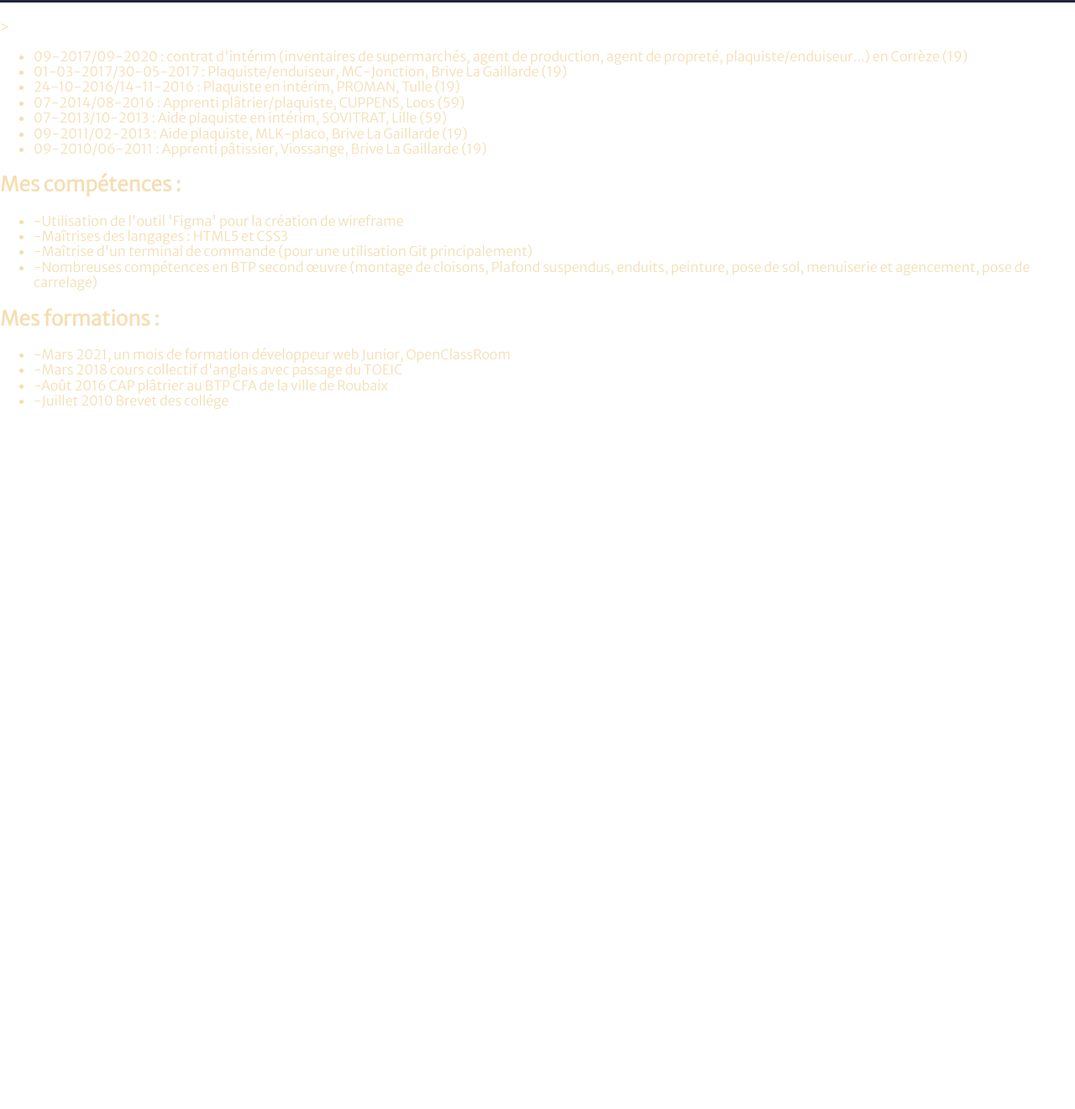
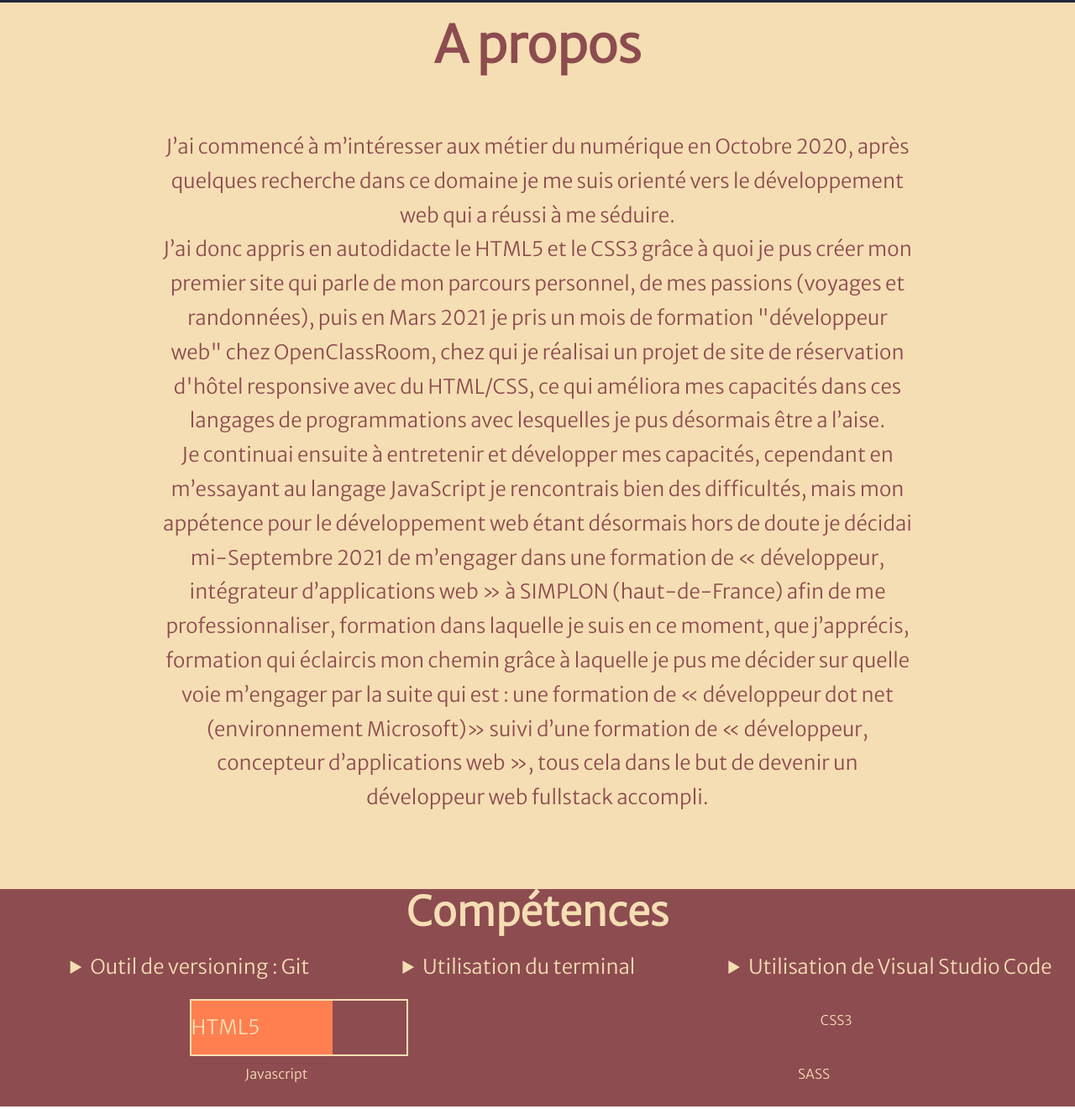
Before and after one commit to belmehd/mon-cv-dev-web-junior, a website built with Parcel: page index.html in a window 1280 px wide. Shown: the part 984-2305 px from the top of the page at 84% size. Before the commit the page ends 1487 px from the top, so only its background shows below. Built offline with nearby package versions, Linux system fonts and the light colour scheme.

Commit message:
ajout html-css des sections à propos et compétences

```diff
--- a/css/mon-cv-dev-web-junior.css
+++ b/css/mon-cv-dev-web-junior.css
@@ -114,3 +114,59 @@
     border: 5px double;
 }
     /*/section photo + résaux*/
+    /*section A propos*/
+.apropos{
+    margin: 0%;
+    padding-bottom: 5%;
+    padding-right: 15%;
+    text-align: center;
+    padding-left: 15%;
+    font-size: 150%;
+    line-height: 1.7;
+    background-color: wheat;
+    color: #8d4c50;
+}
+.apropos h2{
+    font-size: 250%;
+    margin-top: 0%;
+}
+    /*/section A propos*/
+    /*section competence*/
+.competence{
+    display: flex;
+    flex-direction: column;
+    background-color: #8d4c50;
+}
+.competence h2{
+    text-align: center;
+    margin: 0%;
+    font-size: 300%;
+}
+.competence ul{
+    display: flex;
+    justify-content: space-around;
+    width: 100%;
+    list-style-type: disclosure-closed;
+    font-size: 150%;
+}
+.a{
+    display: flex;
+    height: 4em;
+    justify-content: space-around;
+}
+.html{
+    margin: 0%;
+    width: 20%;
+    border: 2px solid;
+    display: flex;
+    font-size: 150%;
+    align-items: center;
+    height: 100%;
+}
+.html figcaption{
+    align-items: center;
+    width: 7em;
+    background-color: coral;
+    display: flex;
+    height: 100%
+}
--- a/index.html
+++ b/index.html
@@ -74,7 +74,46 @@
     </section>
 
     <section class="apropos">
+      <h2>A propos</h2>
+      <p>
+        J’ai commencé à m’intéresser aux métier du numérique en Octobre 2020,
+        après quelques recherche dans ce domaine je me suis orienté vers le développement web qui a réussi à me séduire.<br>
+        J’ai donc appris en autodidacte le HTML5 et le CSS3 grâce à quoi je pus créer mon premier site qui parle de mon parcours personnel,
+        de mes passions (voyages et randonnées), puis en Mars 2021 je pris un mois de formation "développeur web" chez OpenClassRoom,
+        chez qui je réalisai un projet de site de réservation d'hôtel responsive avec du HTML/CSS,
+        ce qui améliora mes capacités dans ces langages de programmations avec lesquelles je pus désormais être a l’aise.<br>
+        Je continuai ensuite à entretenir et développer mes capacités, cependant en m’essayant au langage JavaScript je rencontrais bien des difficultés,
+        mais mon appétence pour le développement web étant désormais hors de doute je décidai mi-Septembre 2021 de m’engager dans une formation de « développeur,
+        intégrateur d’applications web » à SIMPLON (haut-de-France) afin de me professionnaliser, formation dans laquelle je suis en ce moment, que j’apprécis,
+        formation qui éclaircis mon chemin grâce à laquelle je pus me décider sur quelle voie m’engager par la suite qui est :
+        une formation de « développeur dot net (environnement Microsoft)» suivi d’une formation de « développeur, concepteur d’applications web »,
+        tous cela dans le but de devenir un développeur web fullstack accompli.
+      </p>
+    </section>
 
+    <section class="competence">
+      <h2>Compétences</h2>
+      <ul>
+        <li>Outil de versioning : Git</li>
+        <li>Utilisation du terminal</li>
+        <li>Utilisation de Visual Studio Code</li>
+      </ul>
+      <div class="a">
+        <figure class="html">
+          <figcaption>HTML5</figcaption>
+        </figure>
+        <figure>
+          <figcaption>CSS3</figcaption>
+        </figure>
+      </div>
+      <div class="a">
+        <figure>
+          <figcaption>Javascript</figcaption>
+        </figure>
+        <figure>
+          <figcaption>SASS</figcaption>
+        </figure>
+      </div>
     </section>
       <section class="petitesection1">
         <h2></h2>
```
